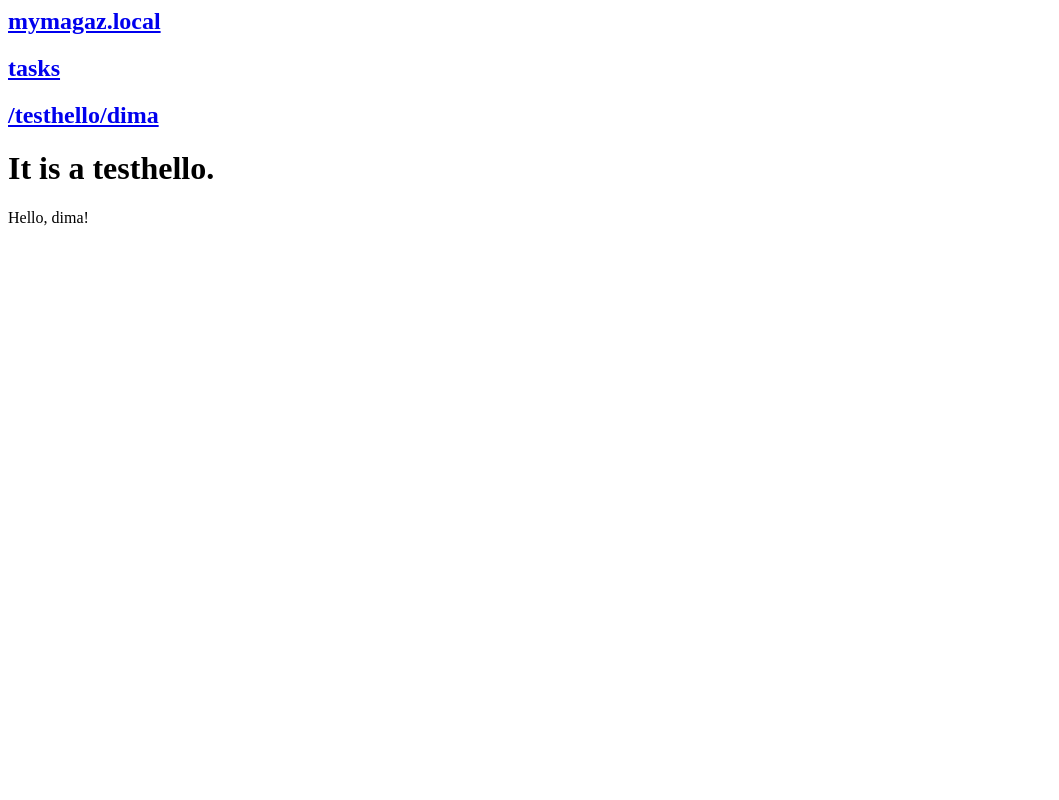
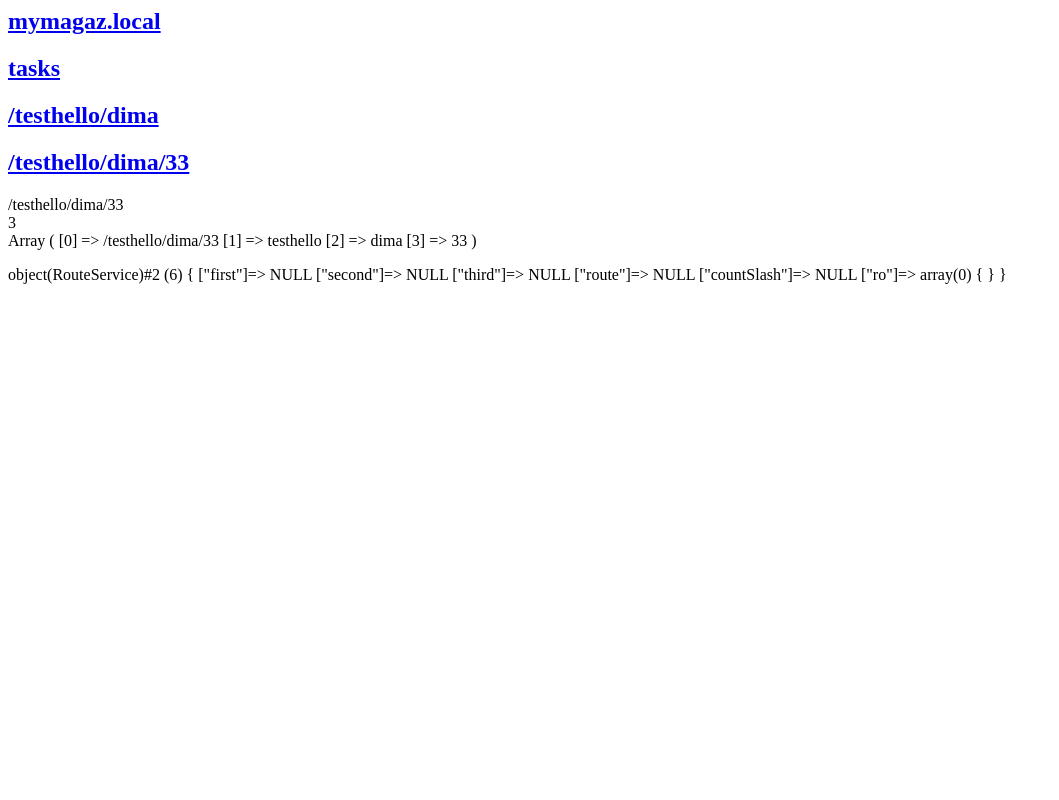
Before and after one commit to LuchMOl/mymagaz.local, a PHP site: page /testhello/dima/33 in a window 1280 px wide. Shown: the whole page, without its empty margins (0-1059 px from the left). Run offline with PHP 8.4, Linux system fonts and the light colour scheme.

Commit message:
return-get

```diff
--- /dev/null
+++ b/app/services/routeservice.php
@@ -0,0 +1,51 @@
+<?php
+
+class RouteService
+{
+	public $first;
+	public $second;
+	public $third;
+	public $route;
+	public $countSlash;
+	public $ro = array();
+
+
+		public function __construct()
+		{
+			$route = $_SERVER['REQUEST_URI'];													echo "$route<br>";
+			$countSlash = substr_count($route, '/');											echo "$countSlash<br>";
+
+			if ($countSlash === 3)
+				{
+				preg_match('/[\/](.*)\/(.*)\/(.*)/', $route, $ro);
+print_r ($ro);
+				return $first = $ro[1];
+				return $second = $ro[2];
+				return $third = $ro[3];
+				}
+				elseif ($countSlash === 2)
+					{
+					preg_match('/[\/](.*)\/(.*)/', $route, $ro);
+print_r ($ro);
+					return $first = $ro[1];
+					return $second = $ro[2];
+					}
+
+				elseif ($countSlash === 1)
+					{
+
+					preg_match('/[\/](.*)/', $route, $ro);
+print_r ($ro);
+						if (strlen($ro[1]) <> 0)
+						{
+							return $first = $ro[1];
+							echo "$first";
+						}else{
+
+							//если только домен
+						}
+					}
+		}
+}
+
+?>
--- a/web/index.php
+++ b/web/index.php
@@ -1,37 +1,27 @@
 
 <p>
-    <a href="http://mymagaz.local"><h2>mymagaz.local</h2></a>
-
-    <a href="http://mymagaz.local/tasks"><h2>tasks</h2></a>
+    <a href="/"><h2>mymagaz.local</h2></a>
+</p>
+<p>
+    <a href="/tasks"><h2>tasks</h2></a>
 </p>
 <p>
     <a href="/testhello/dima"><h2>/testhello/dima</h2></a>
 </p>
+<p>
+    <a href="/testhello/dima/33"><h2>/testhello/dima/33</h2></a>
+</p>
 
 <?php
 
-$home = "mymagaz.local";
+include '../app/services/routeservice.php';
 
-$link = $_SERVER['REQUEST_URI'];
+//$home = "mymagaz.local";
 
-$arr_str = preg_match_all("/([a-zA-z0-9]+)/", $_SERVER['REQUEST_URI'], $rez);
-//print_r ($rez[0][0]);
-//print_r ($rez[0][1]);
+$routeService = new RouteService();
 
-if ($rez[0][0] === "testhello") {
+echo "<p></p>";
 
-    echo "<h1>It is a {$rez[0][0]}.</h1>";
-    echo "Hello, {$rez[0][1]}!";
-}
+var_dump($routeService);
 
-
-if ($link === "/") {
-    echo "<h1>$home</h1>";
-}
-
-
-if ($link === "/tasks") {
-
-    require_once '../views/tasks/tasks.php';
-}
 ?>
```
Also changed, not shown: app/models/user.php (renamed from models/user.php).
